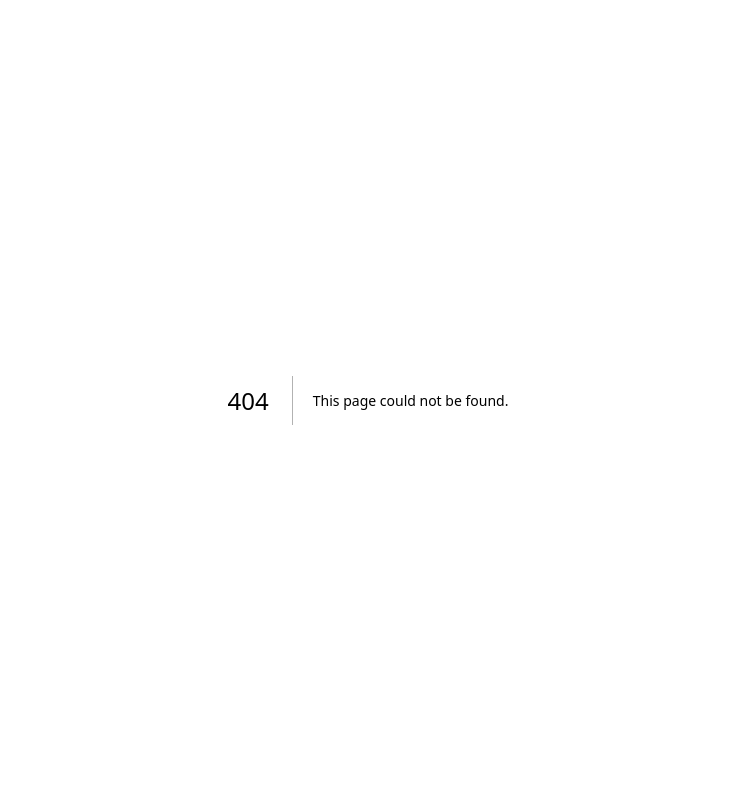
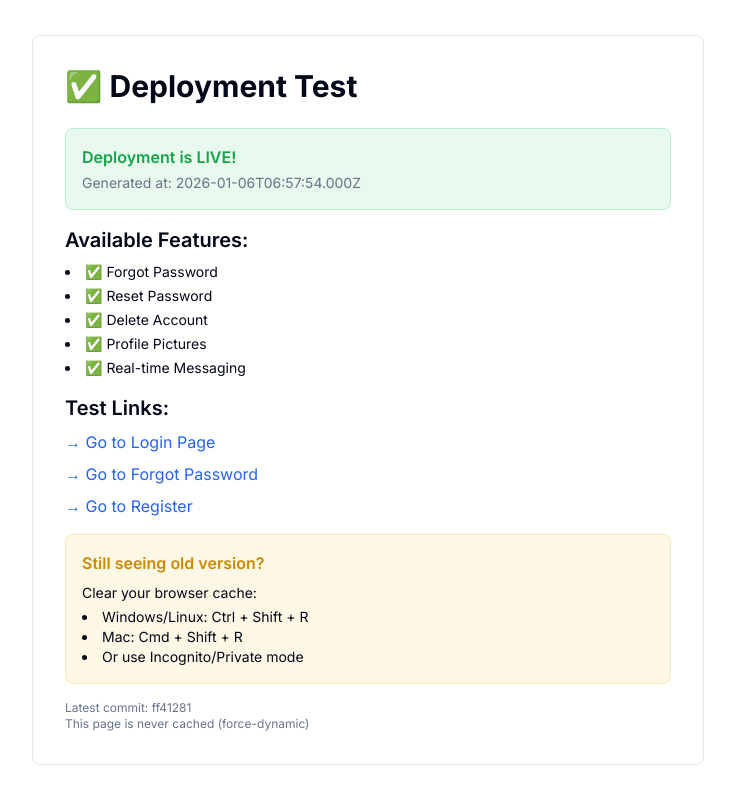
Before and after one commit to Tehzeeb-18/chat-app, a Next.js app: page /test-deployment in a window 1280 px wide. Before the commit this address had no page. Shown: the whole page, without its empty margins (272-1007 px from the left). Built offline with nearby package versions, Linux system fonts and the light colour scheme.

Commit message:
Add cache-busting to auth pages and test deployment page

```diff
--- a/app/forgot-password/page.tsx
+++ b/app/forgot-password/page.tsx
@@ -1,6 +1,10 @@
 "use client";
 
 import { useState } from "react";
+
+// Force this page to never be cached
+export const dynamic = 'force-dynamic';
+export const revalidate = 0;
 import { useRouter } from "next/navigation";
 import { Button } from "@/components/ui/button";
 import { Input } from "@/components/ui/input";
--- a/app/login/page.tsx
+++ b/app/login/page.tsx
@@ -1,6 +1,10 @@
 "use client";
 
 import { useState } from "react";
+
+// Force this page to never be cached
+export const dynamic = 'force-dynamic';
+export const revalidate = 0;
 import { signIn } from "next-auth/react";
 import { useRouter } from "next/navigation";
 import { useForm } from "react-hook-form";
--- a/app/register/page.tsx
+++ b/app/register/page.tsx
@@ -2,6 +2,10 @@
 
 import { useState } from "react";
 import { useRouter } from "next/navigation";
+
+// Force this page to never be cached
+export const dynamic = 'force-dynamic';
+export const revalidate = 0;
 import { useForm } from "react-hook-form";
 import { zodResolver } from "@hookform/resolvers/zod";
 import { Button } from "@/components/ui/button";
--- a/app/reset-password/page.tsx
+++ b/app/reset-password/page.tsx
@@ -1,6 +1,10 @@
 "use client";
 
 import { useState, useEffect } from "react";
+
+// Force this page to never be cached
+export const dynamic = 'force-dynamic';
+export const revalidate = 0;
 import { useRouter, useSearchParams } from "next/navigation";
 import { Button } from "@/components/ui/button";
 import { Input } from "@/components/ui/input";
--- /dev/null
+++ b/app/test-deployment/page.tsx
@@ -0,0 +1,73 @@
+export const dynamic = 'force-dynamic';
+export const revalidate = 0;
+
+export default function TestDeploymentPage() {
+  const timestamp = new Date().toISOString();
+
+  return (
+    <div className="min-h-screen flex items-center justify-center bg-background p-4">
+      <div className="max-w-2xl w-full space-y-6 bg-card p-8 rounded-lg border">
+        <h1 className="text-3xl font-bold">✅ Deployment Test</h1>
+
+        <div className="space-y-4">
+          <div className="p-4 bg-green-500/10 border border-green-500/20 rounded-lg">
+            <p className="font-semibold text-green-600">Deployment is LIVE!</p>
+            <p className="text-sm text-muted-foreground mt-1">
+              Generated at: {timestamp}
+            </p>
+          </div>
+
+          <div className="space-y-2">
+            <h2 className="text-xl font-semibold">Available Features:</h2>
+            <ul className="list-disc list-inside space-y-1 text-sm">
+              <li>✅ Forgot Password</li>
+              <li>✅ Reset Password</li>
+              <li>✅ Delete Account</li>
+              <li>✅ Profile Pictures</li>
+              <li>✅ Real-time Messaging</li>
+            </ul>
+          </div>
+
+          <div className="space-y-2">
+            <h2 className="text-xl font-semibold">Test Links:</h2>
+            <div className="flex flex-col gap-2">
+              <a
+                href="/login"
+                className="text-primary hover:underline"
+              >
+                → Go to Login Page
+              </a>
+              <a
+                href="/forgot-password"
+                className="text-primary hover:underline"
+              >
+                → Go to Forgot Password
+              </a>
+              <a
+                href="/register"
+                className="text-primary hover:underline"
+              >
+                → Go to Register
+              </a>
+            </div>
+          </div>
+
+          <div className="p-4 bg-yellow-500/10 border border-yellow-500/20 rounded-lg">
+            <p className="font-semibold text-yellow-600">Still seeing old version?</p>
+            <p className="text-sm mt-2">Clear your browser cache:</p>
+            <ul className="text-sm list-disc list-inside mt-1">
+              <li>Windows/Linux: Ctrl + Shift + R</li>
+              <li>Mac: Cmd + Shift + R</li>
+              <li>Or use Incognito/Private mode</li>
+            </ul>
+          </div>
+
+          <div className="text-xs text-muted-foreground">
+            <p>Latest commit: ff41281</p>
+            <p>This page is never cached (force-dynamic)</p>
+          </div>
+        </div>
+      </div>
+    </div>
+  );
+}
```
